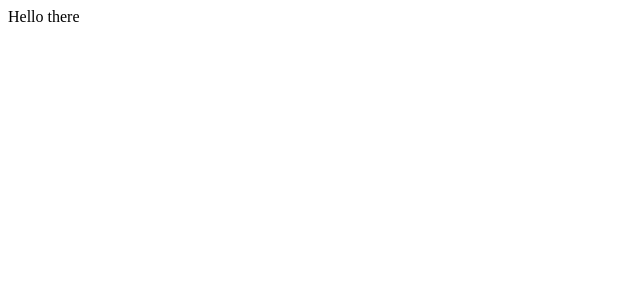
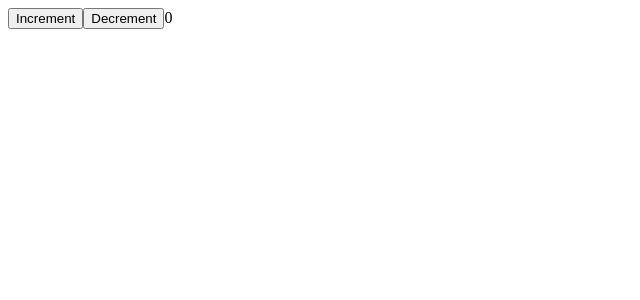
Before and after one commit to itsrojasleon/typescript-code, a React (Create React App) app in the folder rrts/: page / in a window 1280 px wide. Shown: the top 300 px of the page, without its empty margins (0-640 px from the left). Built offline with nearby package versions, Linux system fonts and the light colour scheme.

Commit message:
Confusing Component State

```diff
--- a/rrts/src/index.tsx
+++ b/rrts/src/index.tsx
@@ -1,9 +1,29 @@
 import React from 'react';
 import ReactDOM from 'react-dom';
 
-class App extends React.Component {
+interface AppProps {
+  color: string;
+}
+
+class App extends React.Component<AppProps> {
+  state = { counter: 0 };
+
+  onIncrement = (): void => {
+    this.setState({ counter: this.state.counter + 1 });
+  };
+
+  onDecrement = (): void => {
+    this.setState({ counter: this.state.counter - 1 });
+  };
+
   render() {
-    return <div>Hello there</div>;
+    return (
+      <div>
+        <button onClick={this.onIncrement}>Increment</button>
+        <button onClick={this.onDecrement}>Decrement</button>
+        <span>{this.state.counter}</span>
+      </div>
+    );
   }
 }
-ReactDOM.render(<App />, document.getElementById('root'));
+ReactDOM.render(<App color="red" />, document.getElementById('root'));
```
